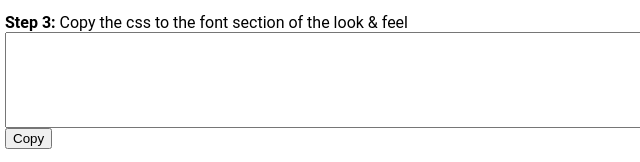
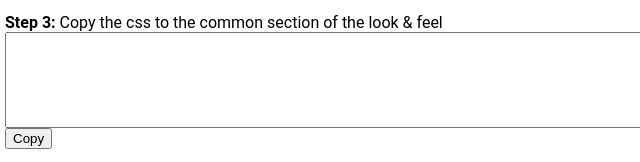
Before and after one commit to WoodWing/digital-editor-font-helper, a plain HTML site: page index.html in a window 1280 px wide. Shown: the part 280-442 px from the top of the page, 3-643 px from the left. Drawn offline with Linux system fonts and the light colour scheme.

Commit message:
Update index.html
Updated the description of step 3

```diff
--- a/index.html
+++ b/index.html
@@ -25,7 +25,7 @@
         <button onclick="copyToClipboard(document.getElementById('characterStyleTechNameInput'))">Copy</button>
     </p>
 
-    <p><b>Step 3:</b> Copy the css to the font section of the look & feel
+    <p><b>Step 3:</b> Copy the css to the common section of the look & feel
     <textarea id="characterStyleCSSTA" rows="6" style="width:100%"></textarea>
     <button onclick="copyToClipboard(document.getElementById('characterStyleCSSTA'))">Copy</button></p>
 
```
